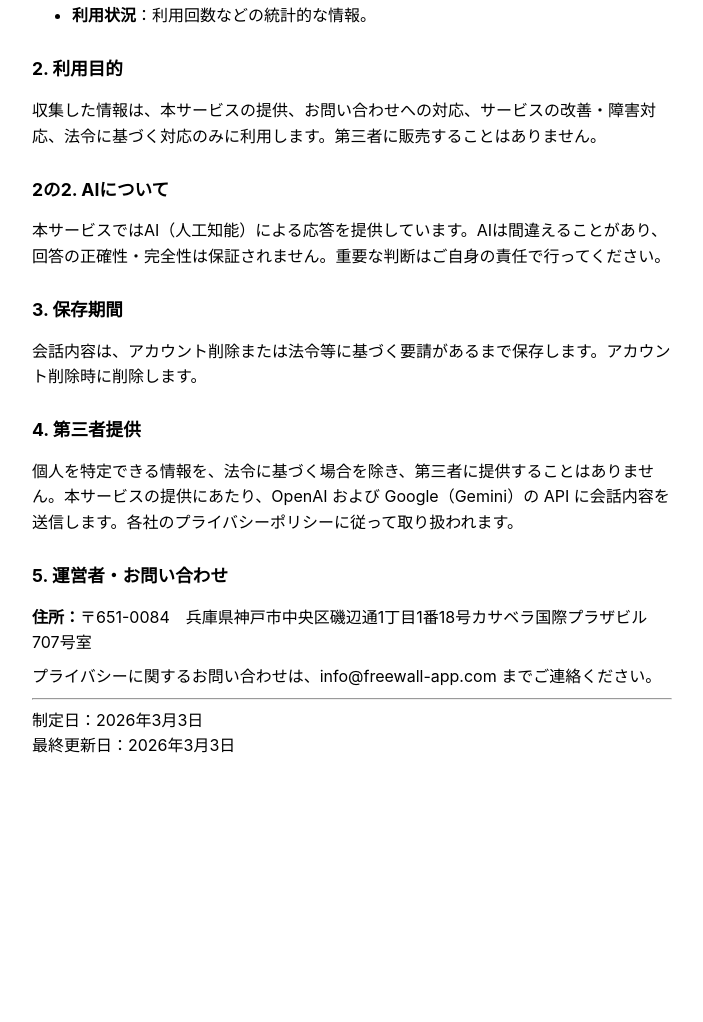
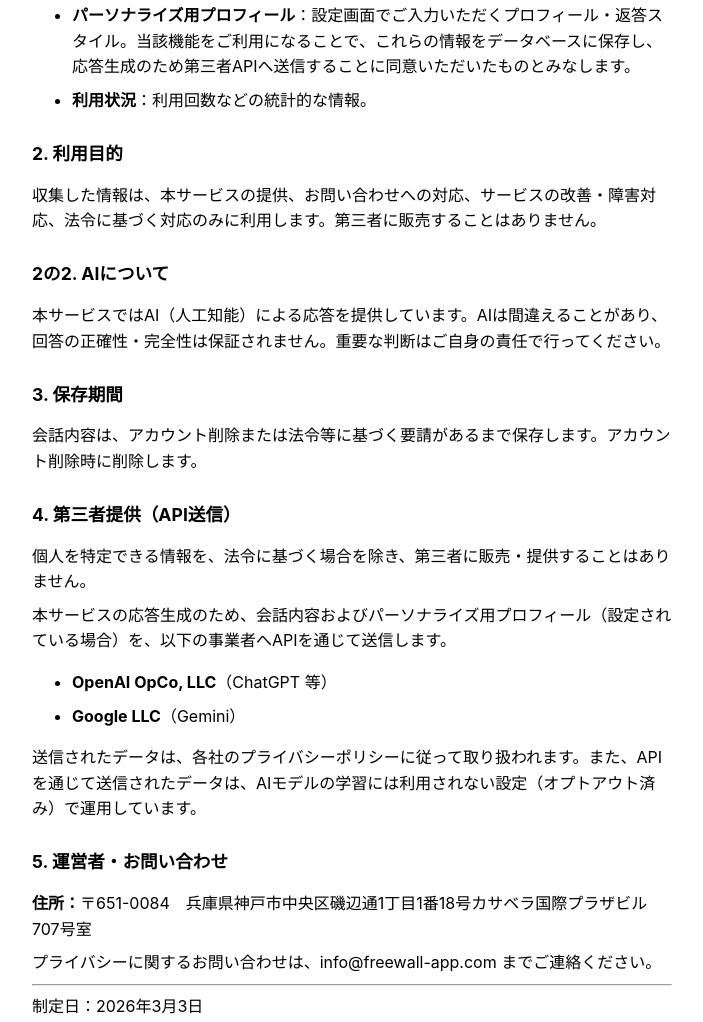
Before and after one commit to ufjkkaio/MultiAI, a plain HTML site: page docs/privacy-policy.html in a window 1280 px wide. Shown: the part 346-1368 px from the top of the page, without its empty margins (288-991 px from the left). Before the commit the page ends 1137 px from the top, so only its background shows below. Drawn offline with Linux system fonts and the light colour scheme.

Commit message:
docs: 利用規約・プライバシーポリシー更新、Pages ワークフロー

```diff
--- a/docs/privacy-policy.html
+++ b/docs/privacy-policy.html
@@ -20,6 +20,7 @@
   <ul>
     <li><strong>認証情報</strong>：Sign in with Apple により、Apple から提供されるユーザー識別子および、ユーザーが選択した場合の表示名・メールアドレス。</li>
     <li><strong>会話内容</strong>：本アプリ内でやり取りしたメッセージ（ユーザーの送信内容およびAIによる返答）。</li>
+    <li><strong>パーソナライズ用プロフィール</strong>：設定画面でご入力いただくプロフィール・返答スタイル。当該機能をご利用になることで、これらの情報をデータベースに保存し、応答生成のため第三者APIへ送信することに同意いただいたものとみなします。</li>
     <li><strong>利用状況</strong>：利用回数などの統計的な情報。</li>
   </ul>
 
@@ -32,8 +33,14 @@
   <h2>3. 保存期間</h2>
   <p>会話内容は、アカウント削除または法令等に基づく要請があるまで保存します。アカウント削除時に削除します。</p>
 
-  <h2>4. 第三者提供</h2>
-  <p>個人を特定できる情報を、法令に基づく場合を除き、第三者に提供することはありません。本サービスの提供にあたり、OpenAI および Google（Gemini）の API に会話内容を送信します。各社のプライバシーポリシーに従って取り扱われます。</p>
+  <h2>4. 第三者提供（API送信）</h2>
+  <p>個人を特定できる情報を、法令に基づく場合を除き、第三者に販売・提供することはありません。</p>
+  <p>本サービスの応答生成のため、会話内容およびパーソナライズ用プロフィール（設定されている場合）を、以下の事業者へAPIを通じて送信します。</p>
+  <ul>
+    <li><strong>OpenAI OpCo, LLC</strong>（ChatGPT 等）</li>
+    <li><strong>Google LLC</strong>（Gemini）</li>
+  </ul>
+  <p>送信されたデータは、各社のプライバシーポリシーに従って取り扱われます。また、APIを通じて送信されたデータは、AIモデルの学習には利用されない設定（オプトアウト済み）で運用しています。</p>
 
   <h2>5. 運営者・お問い合わせ</h2>
   <p><strong>住所：</strong>〒651-0084　兵庫県神戸市中央区磯辺通1丁目1番18号カサベラ国際プラザビル707号室</p>
```
Also changed, not shown: docs/terms-of-use.html (+8 -6 lines).
